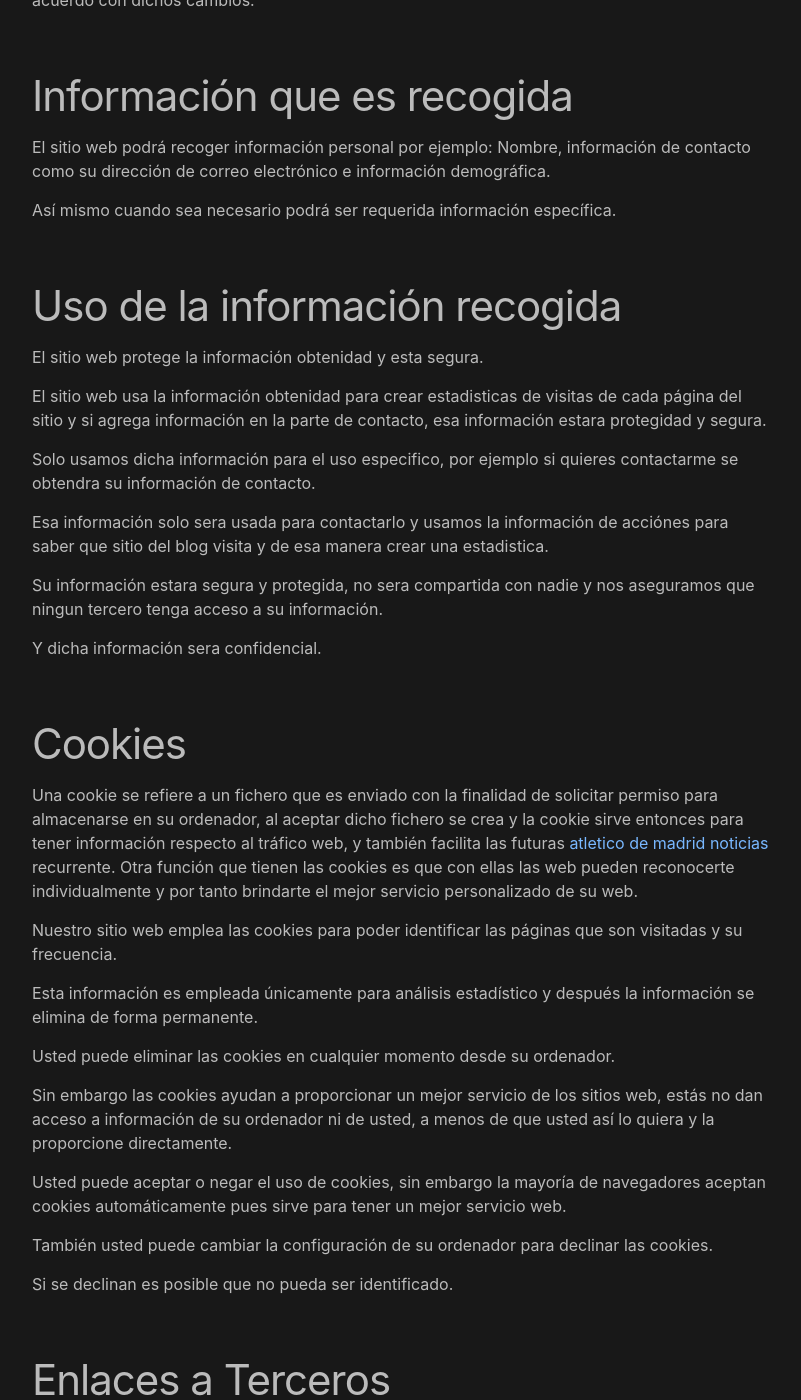
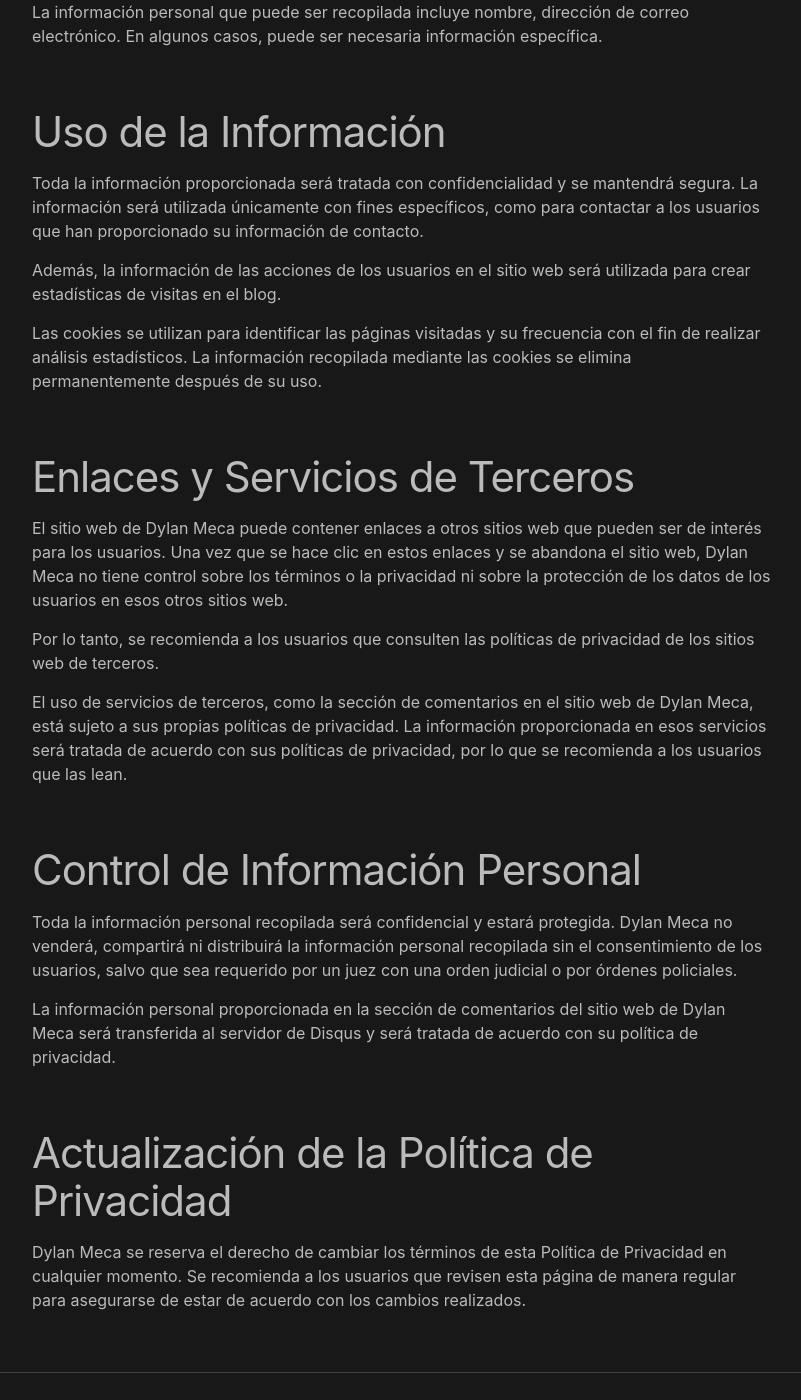
Before and after one commit to dylanmeca/dylanmeca.github.io, a Jekyll site: the page built from _posts/2020-06-07-politica-de-privacidad.md, in a window 1280 px wide and 1400 px high, scrolled down 657 px. Shown: the whole window, without its empty margins (238-1039 px from the left). Built offline with Jekyll 4.4.1, drawn with Linux system fonts in a browser that asks for light colours; some of the changed text lies outside the part shown.

Commit message:
Update 2020-06-07-politica-de-privacidad.md

```diff
--- a/_posts/2020-06-07-politica-de-privacidad.md
+++ b/_posts/2020-06-07-politica-de-privacidad.md
@@ -13,88 +13,37 @@
 
 # Índice
 
-1. [Información que es recogida](#información-que-es-recogida)
-2. [Uso de la información recogida](#uso-de-la-información-recogida)
-3. [Cookies](#cookies)
-4. [Enlaces a Terceros](#enlaces-a-terceros)
-5. [Servicios de Terceros](#servicios-de-terceros)
-6. [Control de su información personal](#control-de-su-información-personal)
-7. [Actualización de la política](#actualización-de-la-política)
+1. [Recopilación de Información](#recopilacion-de-información)
+2. [Uso de la Información](#uso-de-la-información)
+3. [Enlaces y Servicios de Terceros](#enlaces-y-servicios-de-terceros)
+4. [Control de Información Personal](#control-de-información-personal)
+7. [Actualización de la Política de Privacidad](#actualización-de-la-política-de-privacidad)
 
-El presente Política de Privacidad establece los términos en que Dylan Meca usa y protege la información que es proporcionada por sus usuarios al momento de utilizar su blog.
+Esta Política de Privacidad establece los términos en que se recopila, utiliza y protege la información proporcionada por los usuarios al utilizar el blog de Dylan Meca.
 
-Cuando le pedimos llenar los campos de información personal con la cual usted pueda ser identificado para que nos contacte, lo hacemos asegurando que sólo se empleará de acuerdo con los términos de este documento.
+# Recopilación de Información
+Cuando se solicita a los usuarios que completen campos de información personal, se hace con la finalidad de poder contactarlos. La información proporcionada será utilizada únicamente de acuerdo con los términos de esta política de privacidad.
 
-Sin embargo esta Política de Privacidad puede cambiar con el tiempo o ser actualizada por lo que le recomendamos y enfatizamos revisar continuamente esta página para asegurarse que está de acuerdo con dichos cambios.
+La información personal que puede ser recopilada incluye nombre, dirección de correo electrónico. En algunos casos, puede ser necesaria información específica.
 
-# Información que es recogida
+# Uso de la Información
+Toda la información proporcionada será tratada con confidencialidad y se mantendrá segura. La información será utilizada únicamente con fines específicos, como para contactar a los usuarios que han proporcionado su información de contacto.
 
-El sitio web podrá recoger información personal por ejemplo: Nombre,  información de contacto como su dirección de correo electrónico e información demográfica.
+Además, la información de las acciones de los usuarios en el sitio web será utilizada para crear estadísticas de visitas en el blog.
 
-Así mismo cuando sea necesario podrá ser requerida información específica.
+Las cookies se utilizan para identificar las páginas visitadas y su frecuencia con el fin de realizar análisis estadísticos. La información recopilada mediante las cookies se elimina permanentemente después de su uso.
 
-# Uso de la información recogida
+# Enlaces y Servicios de Terceros
+El sitio web de Dylan Meca puede contener enlaces a otros sitios web que pueden ser de interés para los usuarios. Una vez que se hace clic en estos enlaces y se abandona el sitio web, Dylan Meca no tiene control sobre los términos o la privacidad ni sobre la protección de los datos de los usuarios en esos otros sitios web.
 
-El sitio web protege la información obtenidad y esta segura.
+Por lo tanto, se recomienda a los usuarios que consulten las políticas de privacidad de los sitios web de terceros.
 
-El sitio web usa la información obtenidad para crear estadisticas de visitas de cada página del sitio y si agrega información en la parte de contacto, esa información estara protegidad y segura.
+El uso de servicios de terceros, como la sección de comentarios en el sitio web de Dylan Meca, está sujeto a sus propias políticas de privacidad. La información proporcionada en esos servicios será tratada de acuerdo con sus políticas de privacidad, por lo que se recomienda a los usuarios que las lean.
 
-Solo usamos dicha información para el uso especifico, por ejemplo si quieres contactarme se obtendra su información de contacto.
+# Control de Información Personal
+Toda la información personal recopilada será confidencial y estará protegida. Dylan Meca no venderá, compartirá ni distribuirá la información personal recopilada sin el consentimiento de los usuarios, salvo que sea requerido por un juez con una orden judicial o por órdenes policiales.
 
-Esa información solo sera usada para contactarlo y usamos la información de acciónes para saber que sitio del blog visita y de esa manera crear una estadistica.
+La información personal proporcionada en la sección de comentarios del sitio web de Dylan Meca será transferida al servidor de Disqus y será tratada de acuerdo con su política de privacidad.
 
-Su información estara segura y protegida, no sera compartida con nadie y nos aseguramos que ningun tercero tenga acceso a su información.
-
-Y dicha información sera confidencial.
-
-# Cookies
-
-Una cookie se refiere a un fichero que es enviado con la finalidad de solicitar permiso para almacenarse en su ordenador, al aceptar dicho fichero se crea y la cookie sirve entonces para tener información respecto al tráfico web, y también facilita las futuras [atletico de madrid noticias](https://noticiasatleticodemadrid.es/) recurrente. Otra función que tienen las cookies es que con ellas las web pueden reconocerte individualmente y por tanto brindarte el mejor servicio personalizado de su web.
-
-Nuestro sitio web emplea las cookies para poder identificar las páginas que son visitadas y su frecuencia.
-
-Esta información es empleada únicamente para análisis estadístico y después la información se elimina de forma permanente.
-
-Usted puede eliminar las cookies en cualquier momento desde su ordenador.
-
-Sin embargo las cookies ayudan a proporcionar un mejor servicio de los sitios web, estás no dan acceso a información de su ordenador ni de usted, a menos de que usted así lo quiera y la proporcione directamente.
-
-Usted puede aceptar o negar el uso de cookies, sin embargo la mayoría de navegadores aceptan cookies automáticamente pues sirve para tener un mejor servicio web.
-
-También usted puede cambiar la configuración de su ordenador para declinar las cookies.
-
-Si se declinan es posible que no pueda ser identificado.
-
-# Enlaces a Terceros
-
-Este sitio web pudiera contener en laces a otros sitios que pudieran ser de su interés.
-
-Una vez que usted de clic en estos enlaces y abandone nuestra página, ya no tenemos control sobre al sitio al que es redirigido y por lo tanto no somos responsables de los términos o privacidad ni de la protección de sus datos en esos otros sitios terceros.
-
-Dichos sitios están sujetos a sus propias políticas de privacidad por lo cual es recomendable que los consulte para confirmar que usted está de acuerdo con estas.
-
-# Servicios de Terceros
-
-Al usar nuestro sitio web puede que se ha dado cuenta que para comentar debes, iniciar sesion
-pero ese inicio de seción es de una página de tercero, ya que nuestro sitio web
-usa disqus para que puedan comentar en la página, debemos informarle que cuando pone o coloca datos
-en la sección de comentarios esa información no es almacenada en ninguna base de datos nuestra si no es
-transferida al servidor de disqus, por lo tanto no tenemos control sobre esa información.
-
-Si le preocupa su privacidad al usar la sección de comentarios debes leer la política de privacidad de disqus.
-
-Ya que disqus esta sujeta a su propia política de privacidad.
-
-# Control de su información personal
-
-Su información personal obtenidad al contactarnos sera confidencial y estara protegida.
-
-Tambien estara segura y nos aseguraramos que ningun tercero acceda a dicha información.
-
-No venderemos su informacion, no sera compartida con nadie, ni se distribuirá la información personal que es recopilada sin su consentimiento, salvo que sea requerido por un juez con un orden judicial o por ordenes policiales.
-
-La información personal como email o contraseña al usar la sección de comentarios no es almacenada en nuestra base de datos, si no es transferida al servidor de disqus, por lo tanto no tenemos control de lo que suceda ahi pero la unica política que esta sujeta a la sección de comentarios es una de nuestras políticas y es la política de comentarios.
-
-# Actualización de la política
-
-Dylan Meca, se reserva el derecho de cambiar los términos de la presente Política de Privacidad en cualquier momento.
+# Actualización de la Política de Privacidad
+Dylan Meca se reserva el derecho de cambiar los términos de esta Política de Privacidad en cualquier momento. Se recomienda a los usuarios que revisen esta página de manera regular para asegurarse de estar de acuerdo con los cambios realizados.
```
